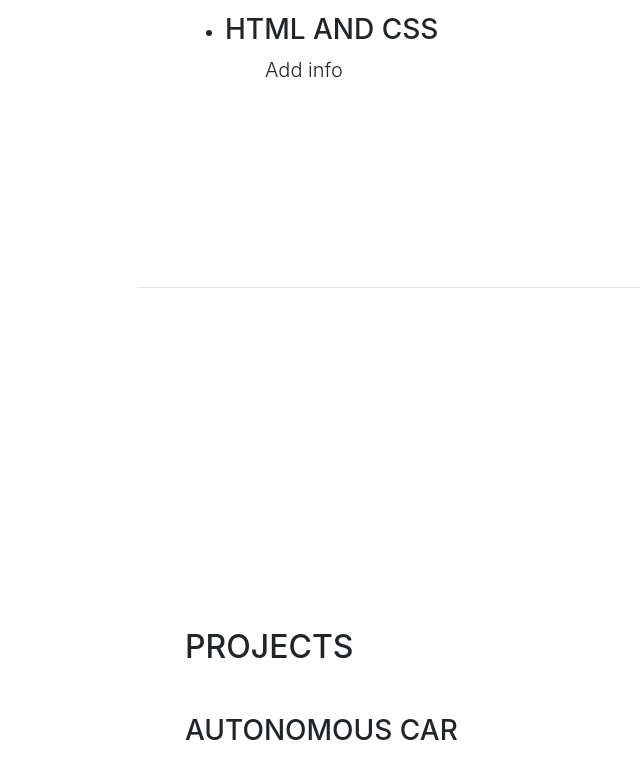
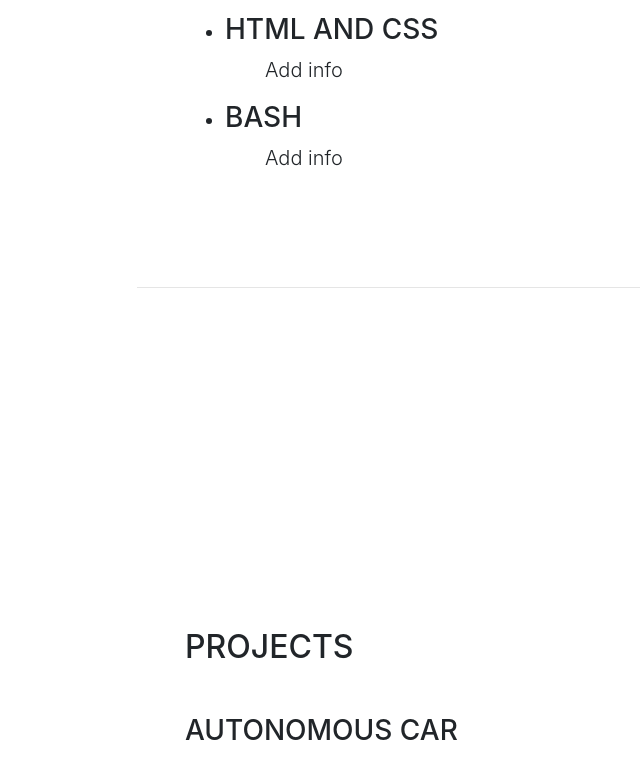
Before and after one commit to khallman97/khallman97.github.io, a website with bundled scripts: page index.html in a window 1280 px wide. Shown: the part 2115-2894 px from the top of the page, without its empty margins (135-775 px from the left). Built offline with nearby package versions, Linux system fonts and the light colour scheme; a web font is replaced by a local one.

Commit message:
added bash

```diff
--- a/index.html
+++ b/index.html
@@ -151,6 +151,13 @@
                     <p> Add info </p>
                   </ul>
             </li>
+
+            <li><h3>Bash</h3>
+              <ul>
+                  <!-- Add info about topic here-->
+                    <p> Add info </p>
+                  </ul>
+            </li>
           </ul>
 
 
```
